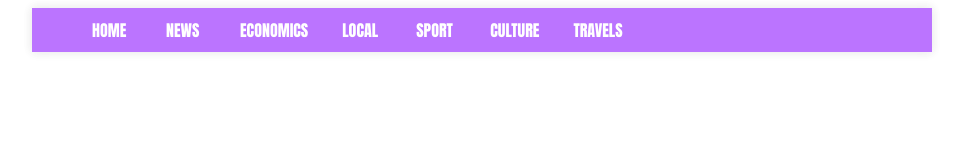
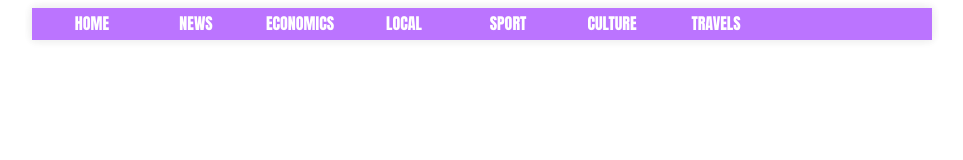
Before and after one commit to maxpalyvoda/maxpalyvoda.github.io, a plain HTML site: page markup/home/lesson4/task1.html in a window 1280 px wide. Shown: the whole page, without its empty margins (158-1121 px from the left). Drawn offline with Linux system fonts and the light colour scheme.

Commit message:
lesson 1 homeworks (passed)

```diff
--- a/markup/home/lesson4/task1.css
+++ b/markup/home/lesson4/task1.css
@@ -1,9 +1,10 @@
 .menu {
     text-align: justify;
-    background: #fff;
     color: #fff;
     margin: 0px;
     padding: 0px;
+    width: 100%;
+
 
 }
 .menu ul {
@@ -16,21 +17,34 @@
     box-shadow: 0px 1px 10px #EEEEEE, 0px -1px 10px #EEEEEE;
     text-align: justify;
     list-style-type: none;
+    line-height: 30px;
+
 }
 .menu li {
     font-size: 16px;
     display: inline-block;
-    padding: 10px;
+    height: 32px;
+    width: 80px;
+    text-align: center;
     font-family: impact;
-    margin-left: 50px;                                 /* !!! was 50px margin-left*/
+    margin-left: 20px;
+    text-decoration: none;
+
+
 }
-.menu a {
+.menu li a {
     text-decoration: none;
+    display: inline-block;
+    height: 32px;
+    width: 80px;
+    text-align: center;
     color: #fff;
-    margin-right: -40px;                               /* !!! was -40px margin-right*/
+
+
+
 }
 .menu a:hover {
     background-color: #EEEEEE;
     color: #9FA0B5;
-    padding: 10px;
+
 }
```
